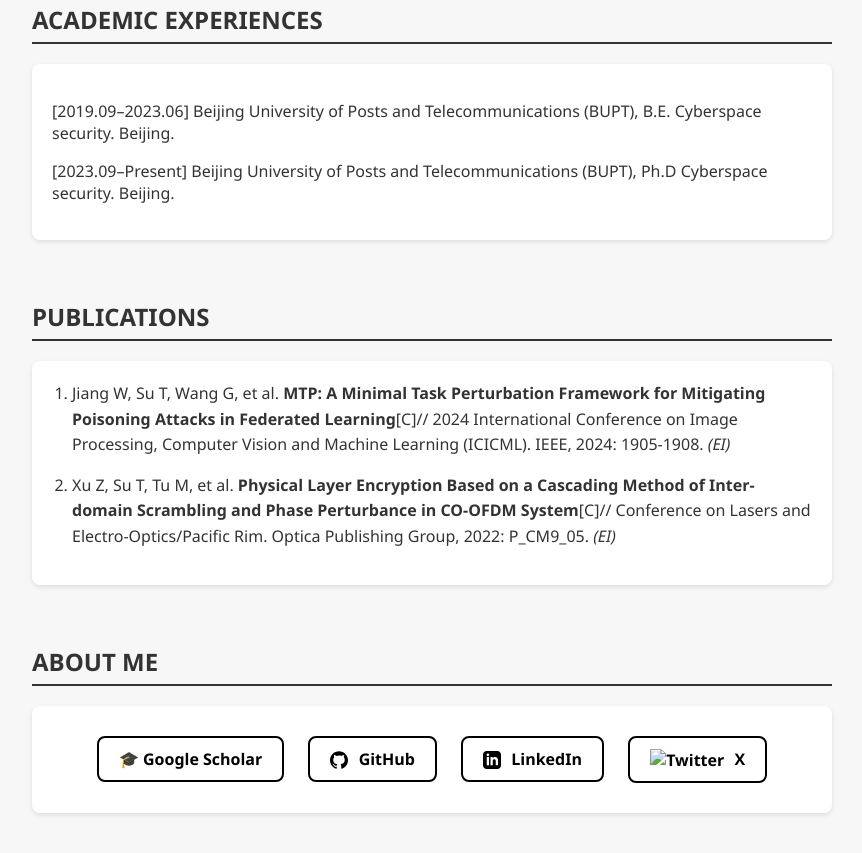
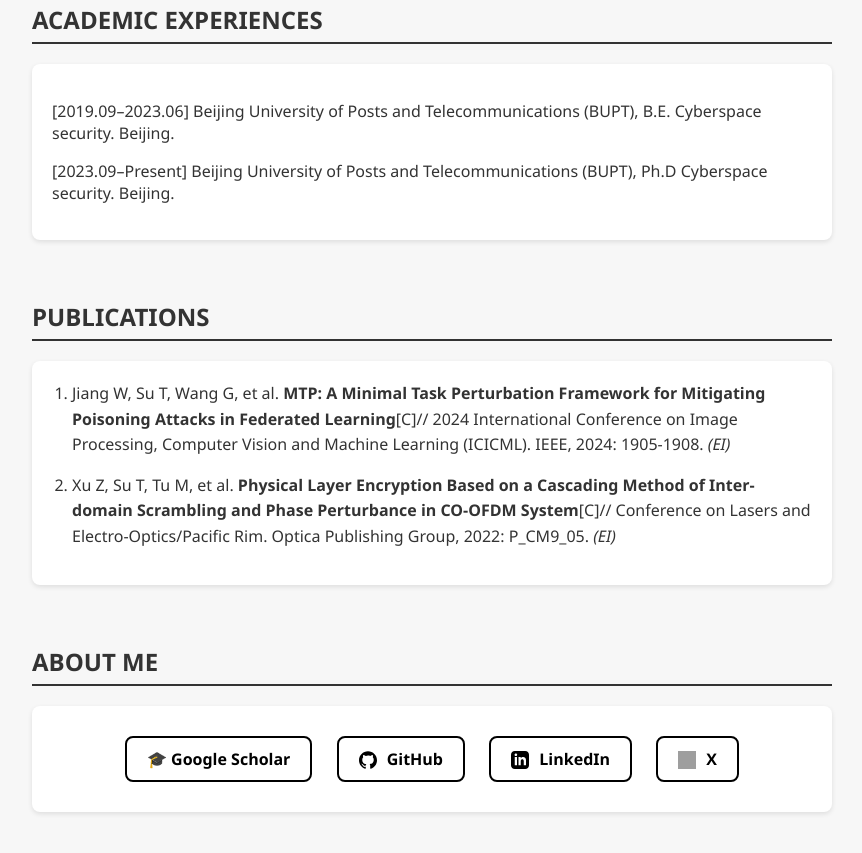
Before and after one commit to Asher-Su/Asher-Su.github.io, a plain HTML site: page index.html in a window 1280 px wide. Shown: the part 537-1390 px from the top of the page, without its empty margins (208-1070 px from the left). Drawn offline with Linux system fonts and the light colour scheme; grey boxes are pictures that could not be loaded.

Commit message:
Update index.html

```diff
--- a/index.html
+++ b/index.html
@@ -190,7 +190,7 @@
         LinkedIn
       </a>
       <a href="https://x.com/AsherSu1024" target="_blank" class="social-btn">
-        <img src="twitter-icon.png" alt="Twitter" style="vertical-align: middle; margin-right: 6px;" width="18" height="18"/>
+      <img src="https://upload.wikimedia.org/wikipedia/commons/6/60/Twitter_Logo_2021.svg" alt="Twitter" style="vertical-align: middle; margin-right: 6px;" width="18" height="18"/>
         X
       </a>
     </div>
```
